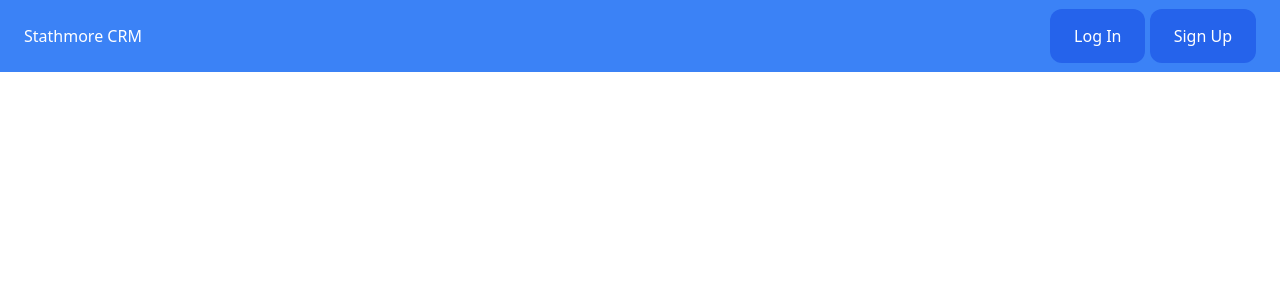
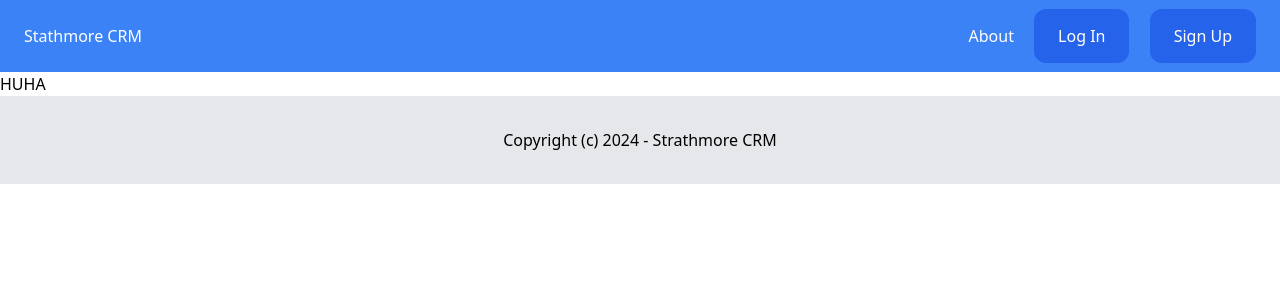
Before and after one commit to Mabdallah11/django-crm, a Django app: page / in a window 1280 px wide. Shown: the top 300 px of the page. Run offline with Django 5.2, Linux system fonts and the light colour scheme; some libraries are stand-ins or nearby versions.

Commit message:
added home and about page.

```diff
--- a/config/templates/core/base.html
+++ b/config/templates/core/base.html
@@ -5,16 +5,27 @@
         <meta name="viewport" content="width=device-width, initial-scale=1.0">
 
         <script src="https://cdn.tailwindcss.com"></script>
+
+        <title>{% block title%}{% endblock %}</title>
     </head>
     <body>
         <nav class='py-6 px-6 flex justify-between bg-blue-500'>
             <a href="/" class="text-white">Stathmore CRM</a>
 
-            <div>
+            <div class="space-x-4">
+                <a href="{% url 'about' %}" class="text-white">About</a>
                 <a href="/" class="py-4 px-6 bg-blue-600 rounded-xl text-white">Log In</a>
                 <a href="/" class="py-4 px-6 bg-blue-600 rounded-xl text-white">Sign Up</a>
             </div>
         </nav>
 
+        {% block content %}
+        {% endblock %}
+
+        <footer class=" py-8 text-center bg-gray-200">
+            <p class="tect-xs">Copyright (c) 2024 - Strathmore CRM</p>
+
+        </footer>
+
     </body>
 </html>
--- /dev/null
+++ b/config/templates/core/index.html
@@ -0,0 +1,7 @@
+{% extends 'core/base.html'%}
+
+{% block title%}Strathmore CRM{% endblock %}
+
+{% block content %}
+HUHA
+{% endblock %}
--- a/config/urls.py
+++ b/config/urls.py
@@ -1,9 +1,10 @@
 from django.contrib import admin
 from django.urls import path
 
-from config.views import index
+from config.views import index, about
 
 urlpatterns = [
     path('', index, name='index'),
+    path('about/', about, name='about'),
     path('admin/', admin.site.urls),
 ]
--- a/config/views.py
+++ b/config/views.py
@@ -1,4 +1,7 @@
 from django.shortcuts import render
 
 def index(request):
-    return render(request, 'core/base.html')
+    return render(request, 'core/index.html')
+
+def about(request):
+    return render(request, 'core/about.html')
```
Also changed, not shown: config/templates/core/about.html (added, +7 -0 lines), todolist.txt (added, +15 -0 lines).
